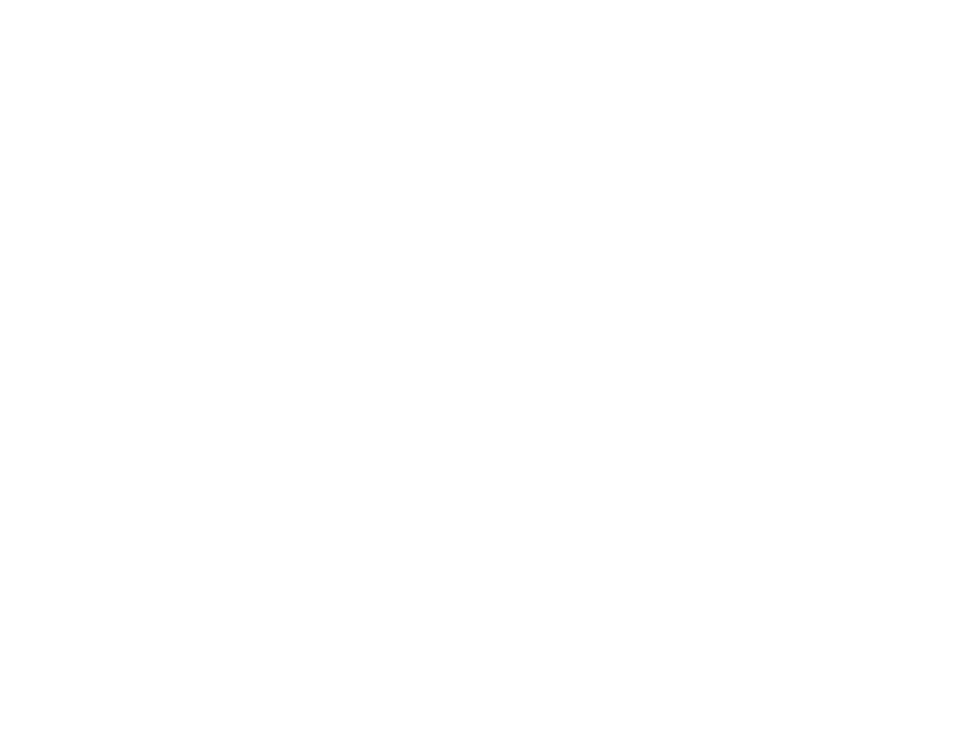
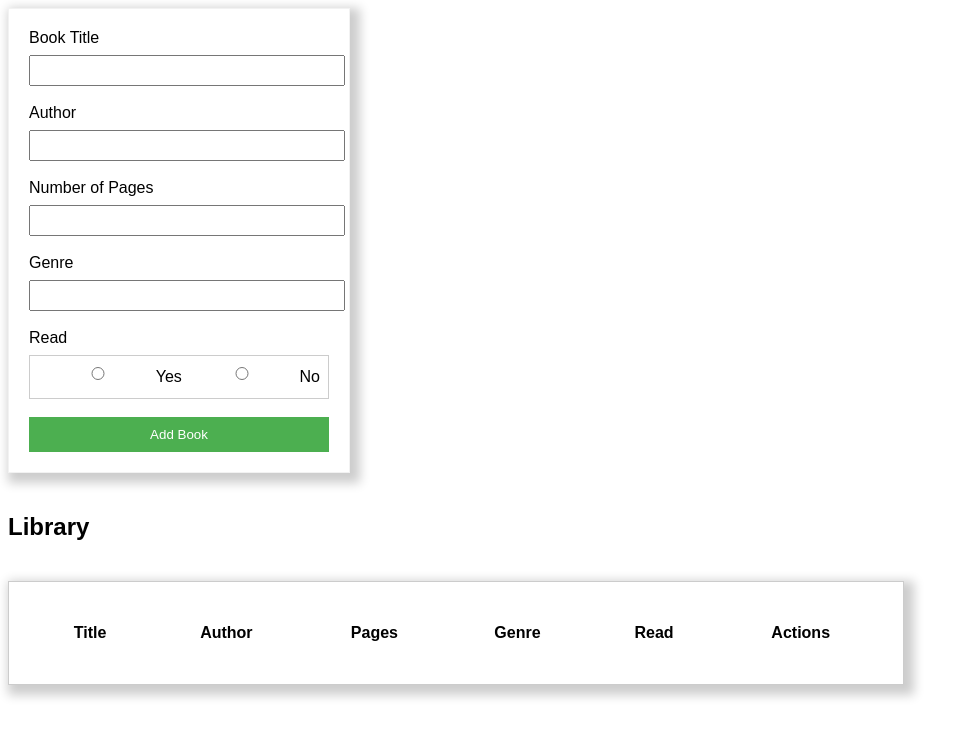
Before and after one commit to FonsahPageo/odin-library, a plain HTML site: page index.html in a window 1280 px wide. Shown: the whole page, without its empty margins (0-977 px from the left). Drawn offline with Linux system fonts and the light colour scheme.

Commit message:
working library app

```diff
--- a/index.html
+++ b/index.html
@@ -1,14 +1,55 @@
 <!DOCTYPE html>
 <html lang="en">
+
 <head>
     <meta charset="UTF-8">
     <meta name="viewport" content="width=device-width, initial-scale=1.0">
     <title>Odin Library</title>
     <link rel="stylesheet" href="style.css">
 </head>
+
 <body>
+    <div class="main">
+        <form action="" id="book-form">
+            <label for="title">Book Title</label>
+            <input type="text" name="title" id="title" required>
 
+            <label for="author">Author</label>
+            <input type="text" name="author" id="author" required>
+
+            <label for="pages">Number of Pages</label>
+            <input type="number" name="pages" id="pages" required>
+
+            <label for="genre">Genre</label>
+            <input type="text" name="genre" id="genre" required>
+
+            <label for="status">Read</label>
+            <div class="select-status">
+                <input type="radio" name="status" value="yes" id="read" required>Yes
+                <input type="radio" name="status" value="no" id="unread">No
+            </div>
+
+            <button>Add Book</button>
+        </form>
+
+        <table id="book-library">
+            <h2>Library</h2>
+            <thead>
+                <tr>
+                    <th>Title</th>
+                    <th>Author</th>
+                    <th>Pages</th>
+                    <th>Genre</th>
+                    <th>Read</th>
+                    <th>Actions</th>
+                </tr>
+            </thead>
+            <tbody id="bookList">
+            </tbody>
+        </table>
+    </div>
 
     <script src="script.js"></script>
 </body>
+
 </html>
--- a/script.js
+++ b/script.js
@@ -0,0 +1,127 @@
+// document.getElementById('book-form').addEventListener('submit', function (e) {
+//     e.preventDefault();
+
+//     let title = document.getElementById('title').value;
+//     let author = document.getElementById('author').value;
+//     let pages = document.getElementById('pages').value;
+//     let genre = document.getElementById('genre').value;
+//     let status = document.getElementById('status').value;
+
+//     // Add book to array
+//     let book = {
+//         title: title,
+//         author: author,
+//         pages: pages,
+//         genre: genre,
+//         status: status
+//     };
+
+//     bookLibrary.push(book);
+
+//     // Update table
+//     updateTable();
+
+//     // Clear form fields
+//     document.getElementById('book-form').reset();
+// });
+
+// let bookLibrary = [];
+
+// function updateTable() {
+//     let tableBody = document.querySelector('#bookList');
+//     tableBody.innerHTML = ''; // Clear existing table rows
+
+//     bookLibrary.forEach(function (book, index) {
+//         let row = document.createElement('tr');
+
+//         let titleCell = document.createElement('td');
+//         titleCell.textContent = book.title;
+//         row.appendChild(titleCell);
+
+//         let authorCell = document.createElement('td');
+//         authorCell.textContent = book.author;
+//         row.appendChild(authorCell);
+
+//         let pagesCell = document.createElement('td');
+//         pagesCell.textContent = book.pages;
+//         row.appendChild(pagesCell);
+
+//         let genreCell = document.createElement('td');
+//         genreCell.textContent = book.genre;
+//         row.appendChild(genreCell);
+
+//         // let statusCell = document.createElement('td');
+//         // statusCell.textContent = book.status;
+//         // row.appendChild(statusCell);
+
+//         tableBody.appendChild(row);
+//     });
+// }
+
+
+let bookLibrary = [];
+
+
+
+function Book(title, author, pages, genre, read) {
+    this.title = title;
+    this.author = author;
+    this.pages = pages;
+    this.genre = genre;
+    this.read = read;
+}
+
+function addBookToLibrary(book) {
+    bookLibrary.push(book);
+    updateLibraryTable();
+}
+
+function updateLibraryTable() {
+    const tableBody = document.getElementById('bookList');
+    tableBody.innerHTML = '';
+
+    bookLibrary.forEach((book, index) => {
+        const row = document.createElement('tr');
+
+        for (const key in book) {
+            const cell = document.createElement('td');
+            cell.textContent = book[key];
+            row.appendChild(cell);
+        }
+
+        const actionCell = document.createElement('td');
+        const deleteButton = document.createElement('button');
+        deleteButton.textContent = 'Delete';
+        deleteButton.addEventListener('click', () => {
+            removeBook(index)
+        });
+        actionCell.appendChild(deleteButton);
+        row.appendChild(actionCell);
+        tableBody.appendChild(row);
+    });
+}
+
+function removeBook(index) {
+    library.splice(index, 1);
+    updateLibraryTable();
+}
+
+
+document.getElementById("book-form").addEventListener("submit", function(event) {
+    event.preventDefault(); // Prevent form from submitting the traditional way
+
+    const title = document.getElementById("title").value;
+    const author = document.getElementById("author").value;
+    const pages = document.getElementById("pages").value;
+    const genre = document.getElementById("genre").value;
+    const read = document.querySelector('input[name="status"]:checked').value;
+
+    // Create a new book object
+    const newBook = new Book(title, author, pages, genre, read);
+
+    // Add book to library
+    addBookToLibrary(newBook);
+
+    // Clear the form
+    document.getElementById("book-form").reset();
+});
--- a/style.css
+++ b/style.css
@@ -0,0 +1,52 @@
+.main {
+    display: flex;
+    gap: 20px;
+    flex-direction: column;
+    font-family: Arial, Helvetica, sans-serif;
+}
+
+#book-form {
+    display: flex;
+    width: 70vw;
+    flex-direction: column;
+    border: 1px solid #f2f2f2;
+    box-shadow: 5px 5px 10px 5px rgba(0, 0, 0, 0.2);
+    padding: 20px;
+    gap: 8px;
+    max-width: 300px;
+}
+
+.select-status {
+    display: flex;
+    align-items: center;
+    border: 1px solid #ccc;
+    padding: 8px;
+}
+
+
+button {
+    padding: 10px 20px;
+    background-color: #4CAF50;
+    color: white;
+    border: none;
+    cursor: pointer;
+    margin-top: 10px;
+}
+
+#book-form input {
+    width: 100%;
+    padding: 6px;
+    margin-bottom: 10px;
+}
+
+#book-library {
+    padding: 20px;
+    border: 1px solid #ccc;
+    box-shadow: 5px 5px 10px 5px rgba(0, 0, 0, 0.2);
+    width: 70vw;
+}
+
+#book-library td,
+#book-library th {
+    padding: 20px;
+}
```
